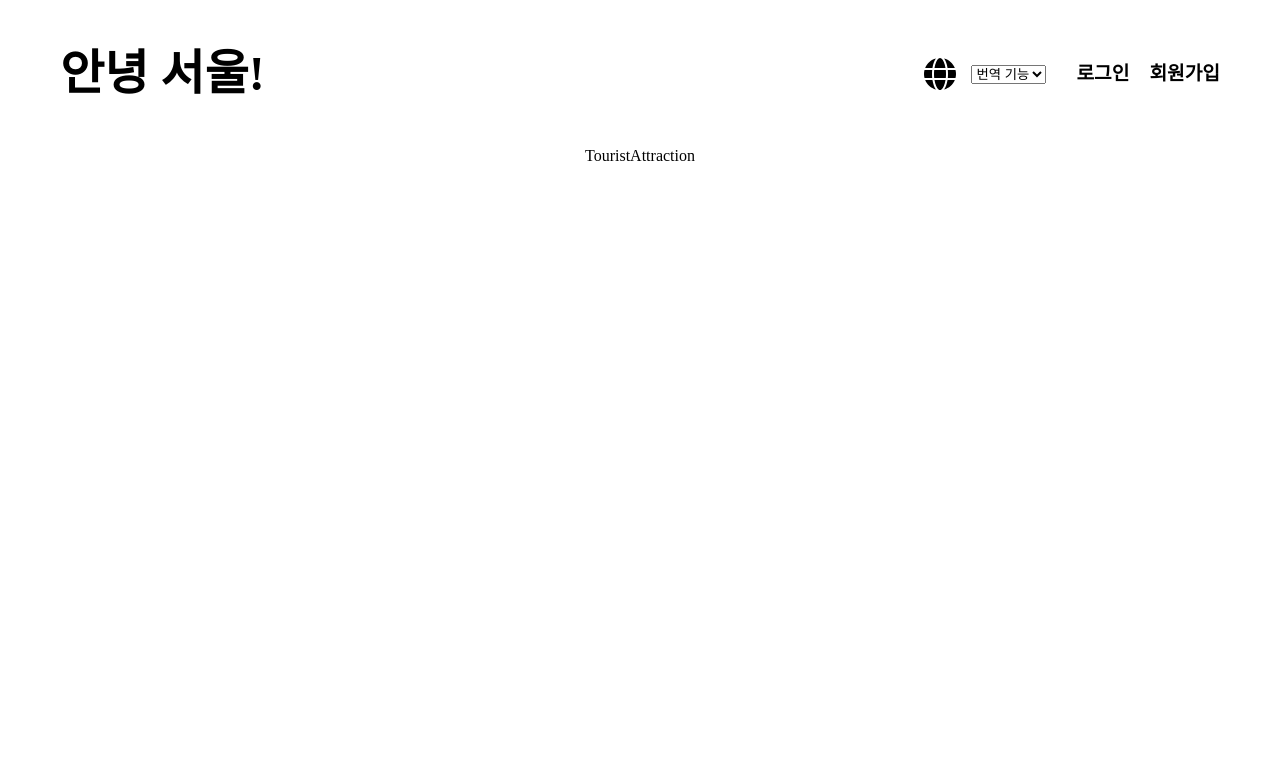
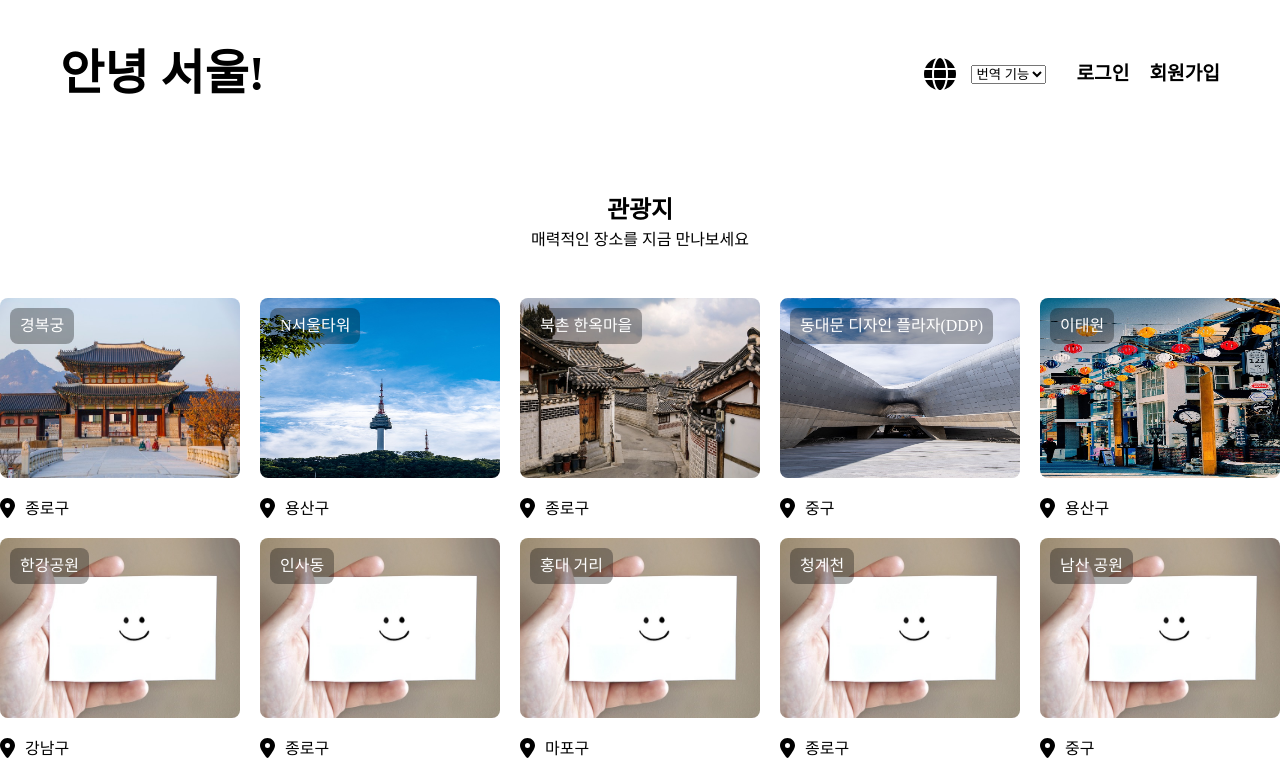
Before and after one commit to mongchongi/FE, a React (Create React App) app: page /tourist-attraction in a window 1280 px wide. Shown: the top 776 px of the page. Built offline with nearby package versions, Linux system fonts and the light colour scheme.

Commit message:
feat : 관광지 리스트 렌더링 기능 구현

```diff
--- /dev/null
+++ b/src/components/TouristAttractionItem.jsx
@@ -0,0 +1,52 @@
+import { FontAwesomeIcon } from '@fortawesome/react-fontawesome';
+import { faLocationDot } from '@fortawesome/free-solid-svg-icons';
+import styled from 'styled-components';
+
+const TouristAttractionItem = ({ touristAttraction }) => {
+  const location = touristAttraction.address.slice(6, 9);
+
+  return (
+    <Card>
+      <CardBadge>{touristAttraction.name}</CardBadge>
+      <CardImage src={touristAttraction.image} alt='...' />
+      <CardLocation>
+        <FontAwesomeIcon icon={faLocationDot} size='lg' />
+        <span>{location}</span>
+      </CardLocation>
+    </Card>
+  );
+};
+
+export default TouristAttractionItem;
+
+const Card = styled.li`
+  display: flex;
+  flex-direction: column;
+  width: 240px;
+  position: relative;
+`;
+
+const CardBadge = styled.span`
+  position: absolute;
+  top: 10px;
+  left: 10px;
+  background: #00000050;
+  color: #fff;
+  padding: 10px;
+  border-radius: 8px;
+`;
+
+const CardImage = styled.img`
+  display: block;
+  width: 100%;
+  height: 180px;
+  border-radius: 8px;
+`;
+
+const CardLocation = styled.div`
+  margin-top: 20px;
+
+  & span {
+    margin-left: 10px;
+  }
+`;
--- /dev/null
+++ b/src/components/TouristAttractionList.jsx
@@ -0,0 +1,104 @@
+import styled from 'styled-components';
+import TouristAttractionItem from './TouristAttractionItem';
+import { useEffect, useState } from 'react';
+import axios from 'axios';
+import Pagination from './Pagination';
+
+const TouristAttractionList = () => {
+  const [touristAttractions, setTouristAttractions] = useState([]);
+  const [isLoading, setIsLoading] = useState(false);
+  const [error, setError] = useState(null);
+  const [currentPage, setCurrentPage] = useState(1);
+  const [touristAttractionsPerPage, setTouristAttractionsPerPage] = useState(15);
+
+  const fetchTouristAttraction = async () => {
+    try {
+      setIsLoading(true);
+
+      const response = await axios.get('./location.json');
+      const result = response.data;
+      setTouristAttractions(result);
+    } catch (error) {
+      setError(`Error / ${error}`);
+    } finally {
+      setIsLoading(false);
+    }
+  };
+
+  useEffect(() => {
+    fetchTouristAttraction();
+  }, []);
+
+  const firstTouristAttractionIndex = (currentPage - 1) * touristAttractionsPerPage;
+  const lastTouristAttractionIndex = firstTouristAttractionIndex + touristAttractionsPerPage;
+  const currentTouristAttractions = touristAttractions.slice(firstTouristAttractionIndex, lastTouristAttractionIndex);
+  const pageCount = Math.ceil(touristAttractions.length / touristAttractionsPerPage);
+
+  const handleChangePage = (selectedButton) => {
+    if (selectedButton === 'prev' && currentPage !== 1) {
+      setCurrentPage((prevCurrentPage) => prevCurrentPage - 1);
+    } else if (selectedButton === 'next' && currentPage !== pageCount) {
+      setCurrentPage((prevCurrentPage) => prevCurrentPage + 1);
+    }
+  };
+
+  let content = (
+    <CardContainer>
+      <CardList>
+        {currentTouristAttractions.map((touristAttraction) => (
+          <TouristAttractionItem key={touristAttraction.id} touristAttraction={touristAttraction} />
+        ))}
+      </CardList>
+      <Pagination currentPage={currentPage} handleChangePage={handleChangePage} />
+    </CardContainer>
+  );
+
+  if (isLoading) {
+    content = <LoadingText>로딩 중...</LoadingText>;
+  } else if (error) {
+    content = <ErrorText>{error}</ErrorText>;
+  }
+
+  return (
+    <section>
+      <SubTitleContainer>
+        <h2>관광지</h2>
+        <p>매력적인 장소를 지금 만나보세요</p>
+      </SubTitleContainer>
+      {content}
+    </section>
+  );
+};
+
+export default TouristAttractionList;
+
+const SubTitleContainer = styled.div`
+  text-align: center;
+  padding: 50px;
+
+  & h2 {
+    font-size: 1.5rem;
+    font-weight: bold;
+    margin-bottom: 10px;
+  }
+`;
+
+const CardContainer = styled.div`
+  width: 1280px;
+`;
+
+const CardList = styled.ul`
+  display: flex;
+  flex-wrap: wrap;
+  gap: 20px;
+  min-height: 700px;
+`;
+
+const LoadingText = styled.div`
+  min-height: 700px;
+  display: flex;
+  align-items: center;
+  justify-content: center;
+`;
+
+const ErrorText = styled(LoadingText)``;
--- a/src/pages/TouristAttraction.jsx
+++ b/src/pages/TouristAttraction.jsx
@@ -1,5 +1,11 @@
+import TouristAttractionList from '../components/TouristAttractionList';
+
 const TouristAttraction = () => {
-  return <div>TouristAttraction</div>;
+  return (
+    <>
+      <TouristAttractionList />
+    </>
+  );
 };
 
 export default TouristAttraction;
```
